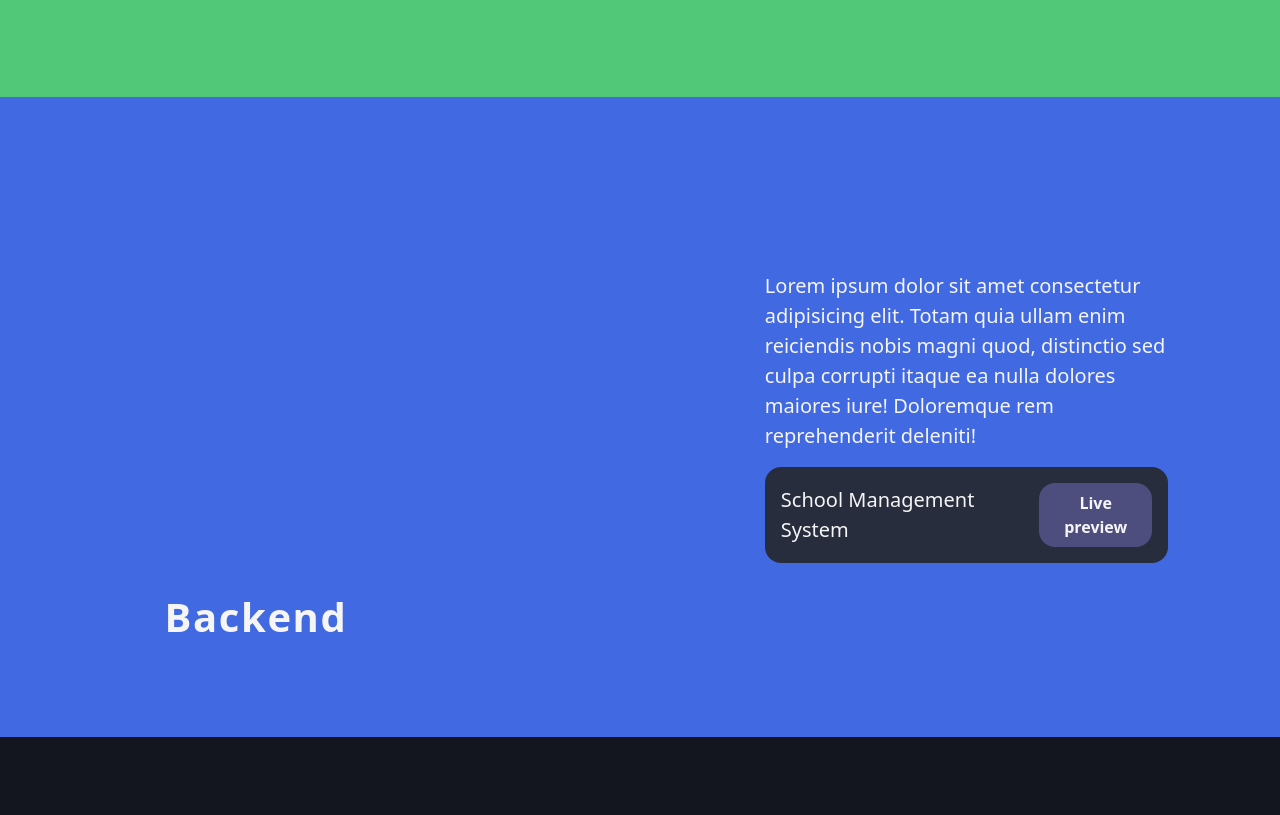
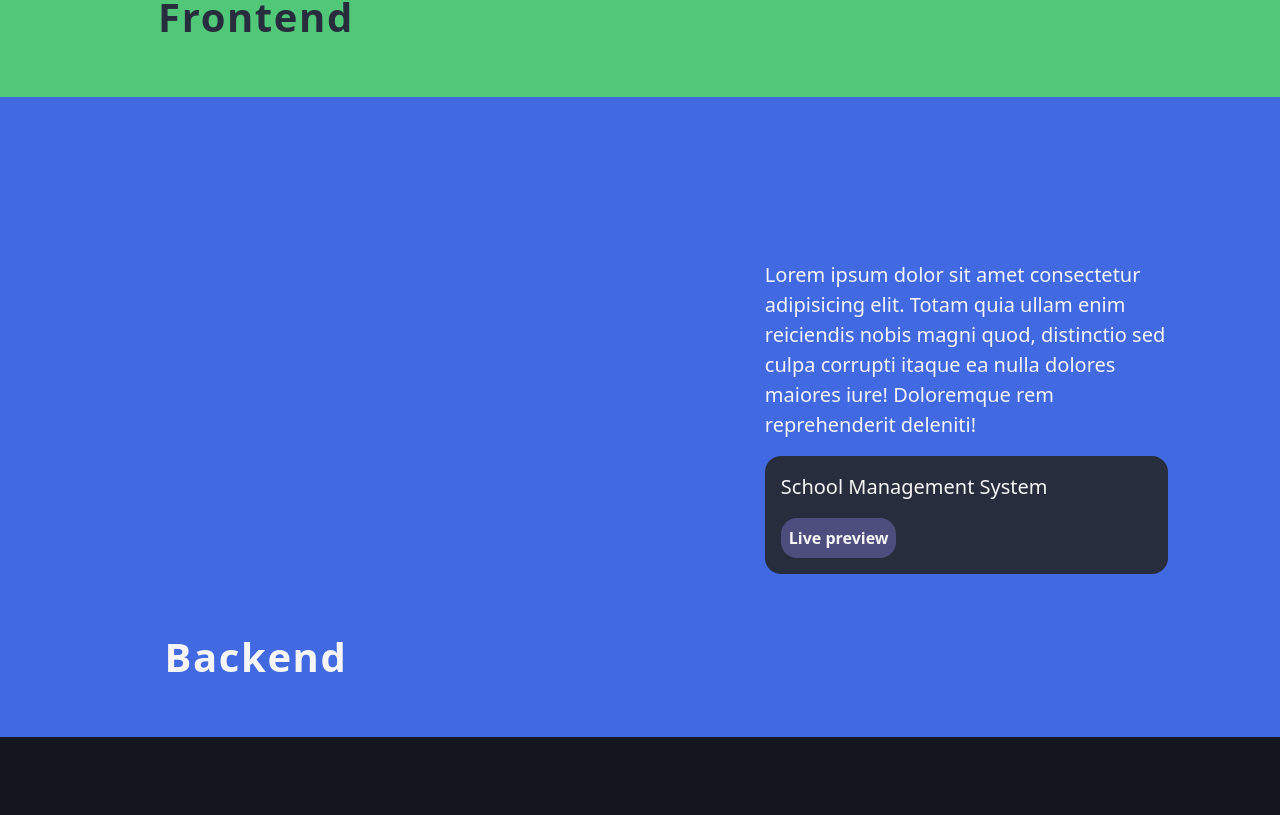
Before and after one commit to SpasMilenkov/Portfolio-website, a Vue app: page / in a window 1280 px wide. Shown: the part 2265-3080 px from the top of the page. Built offline with nearby package versions, Linux system fonts and the light colour scheme; some icons are missing.

Commit message:
Convert buttons to links

```diff
--- a/src/components/skillsetComponents/TechSection.vue
+++ b/src/components/skillsetComponents/TechSection.vue
@@ -10,8 +10,8 @@
             <p class="description">{{ settings.description }}</p>
             <div class="project-container" v-if="settings.hasProject">
                 <h2 class="project-title">{{ settings.projectTitle }}</h2>
-                <button class="project-button" v-if="settings.projectLivePreview.available">Live preview</button>
-                <button class="project-button" v-if="!settings.projectLivePreview.available">Live preview</button>
+                <a :href="settings.projectLivePreview.url" class="project-button" v-if="settings.projectLivePreview.available">Live preview</a>
+                <a :href="settings.projectUrl" class="project-button" v-if="!settings.projectLivePreview.available">Live preview</a>
 
             </div>
         </div>
@@ -61,7 +61,7 @@ export interface SectionSettings {
     padding: 1rem;
     gap: 1rem;
     height: 100%;
-    min-height: 25rem;
+    min-height: 30rem;
 }
 
 .fe-table {
@@ -86,8 +86,10 @@ export interface SectionSettings {
     display: flex;
     align-items: center;
     justify-content: space-between;
+    flex-wrap: wrap;
     background-color: var(--background-20);
     padding: 1rem;
+    gap: 1rem;
 
     border-radius: 1rem;
 }
```
